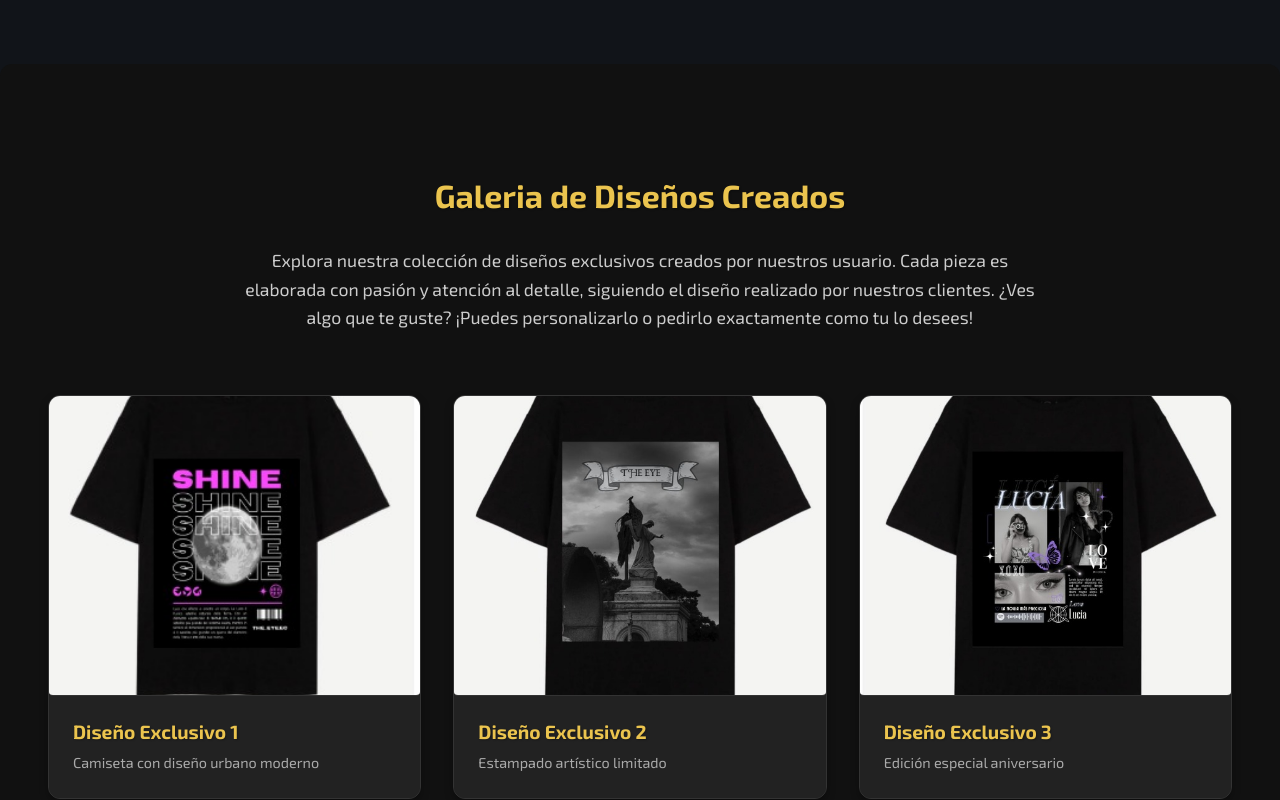
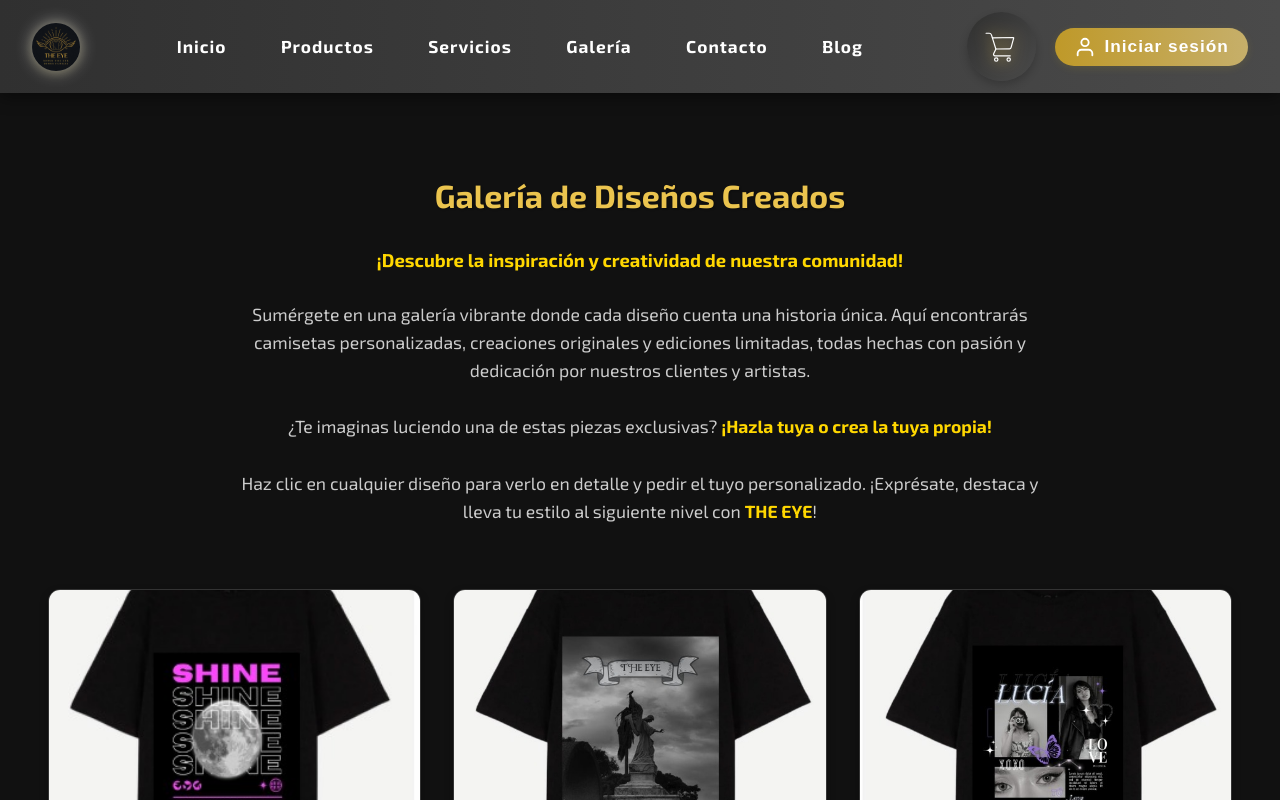
Before and after one commit to AlejandroJonnath/the-eye, a React (Vite) app: page /Galeria in a window 1280 px wide. Shown: the top 800 px of the page. Built offline with nearby package versions, Linux system fonts and the light colour scheme.

Commit message:
Faltan actualizaciones, 20/05/2025

```diff
--- a/src/sections/Galeria.jsx
+++ b/src/sections/Galeria.jsx
@@ -1,6 +1,7 @@
 import '../styles/Galeria.css';
 import React, { useState } from 'react';
-
+import NavBar from '../components/NavBar';   // Importa el NavBar
+import Footer from '../components/Footer';    // Importa el Footer
 
 export default function Galeria() {
   // Array de imágenes de ejemplo (reemplaza con tus propias imágenes)
@@ -46,13 +47,24 @@ export default function Galeria() {
   const [selectedImage, setSelectedImage] = useState(null);
 
   return (
+    <>
+      <NavBar /> {/* Muestra el NavBar arriba */}
       <section id="Galeria" className="order-section">
-      <h2>Galeria de Diseños Creados</h2>
+        <h2>Galería de Diseños Creados</h2>
         <div className="store-description">
+          <p style={{ fontWeight: 'bold', fontSize: '1.15em', color: '#FFD700' }}>
+            ¡Descubre la inspiración y creatividad de nuestra comunidad!
+          </p>
           <p>
-          Explora nuestra colección de diseños exclusivos creados por nuestros usuario. Cada pieza es elaborada con pasión y atención al detalle,
-           siguiendo el diseño realizado por nuestros clientes.
-        ¿Ves algo que te guste? ¡Puedes personalizarlo o pedirlo exactamente como tu lo desees!
+            Sumérgete en una galería vibrante donde cada diseño cuenta una historia única.
+            Aquí encontrarás camisetas personalizadas, creaciones originales y ediciones limitadas,
+            todas hechas con pasión y dedicación por nuestros clientes y artistas.
+            <br /><br />
+            ¿Te imaginas luciendo una de estas piezas exclusivas?
+            <span style={{ color: '#FFD700', fontWeight: 'bold' }}> ¡Hazla tuya o crea la tuya propia!</span>
+            <br /><br />
+            Haz clic en cualquier diseño para verlo en detalle y pedir el tuyo personalizado.
+            ¡Exprésate, destaca y lleva tu estilo al siguiente nivel con <span style={{ color: '#FFD700', fontWeight: 'bold' }}>THE EYE</span>!
           </p>
         </div>
 
@@ -107,5 +119,7 @@ export default function Galeria() {
           </div>
         )}
       </section>
+      <Footer /> {/* Muestra el Footer abajo */}
+    </>
   );
 }
--- a/src/sections/OrderForm.jsx
+++ b/src/sections/OrderForm.jsx
@@ -4,6 +4,8 @@ import { Formik, Form, Field, ErrorMessage } from 'formik';
 import * as Yup from 'yup';
 import { FaWhatsapp } from 'react-icons/fa';
 import ModalOrderForm from '../components/modalOrderForm.jsx';
+import NavBar from '../components/NavBar'; // Importa el NavBar
+import Footer from '../components/Footer';  // Importa el Footer
 
 export default function OrderForm() {
   const steps = ['Datos de contacto', 'Diseño', 'Confirmación'];
@@ -47,6 +49,8 @@ export default function OrderForm() {
   const handleBack = () => setStep(step - 1);
 
   return (
+    <>
+      <NavBar /> {/* Muestra el NavBar arriba */}
       <section id="order" className="order-section">
         <h2>Servicios</h2>
         <div className="store-description">
@@ -141,5 +145,7 @@ export default function OrderForm() {
 
         <ModalOrderForm show={showModal} onClose={() => setShowModal(false)} />
       </section>
+      <Footer /> {/* Muestra el Footer abajo */}
+    </>
   );
 }
```
Lines whose indentation alone changed are shown as unchanged.
